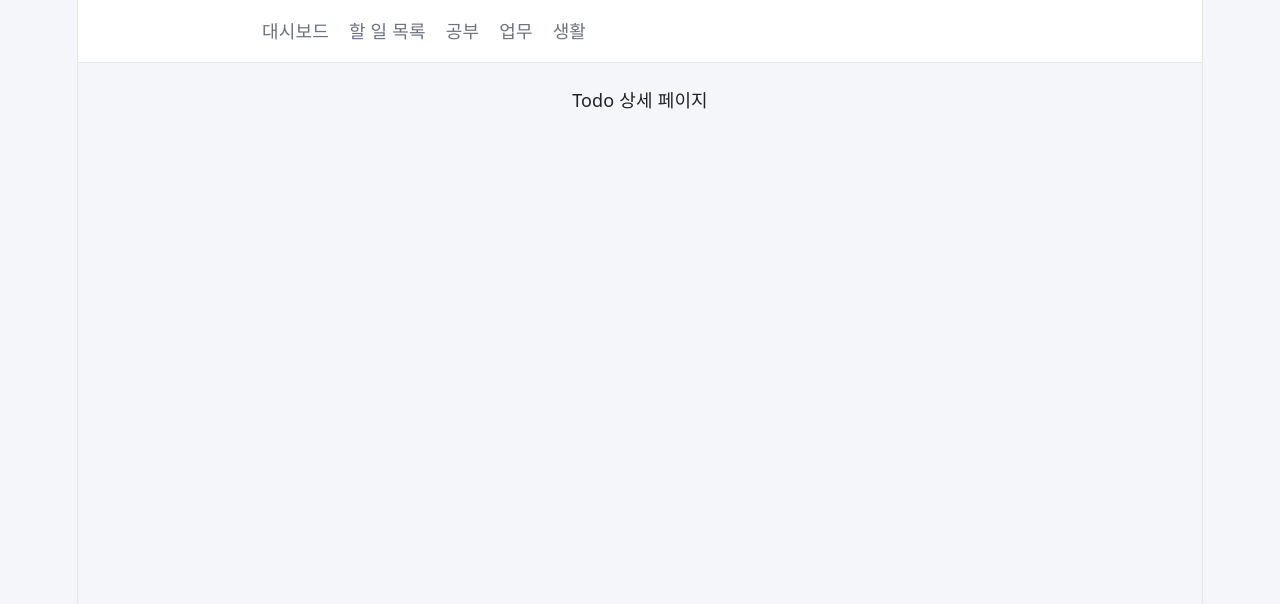
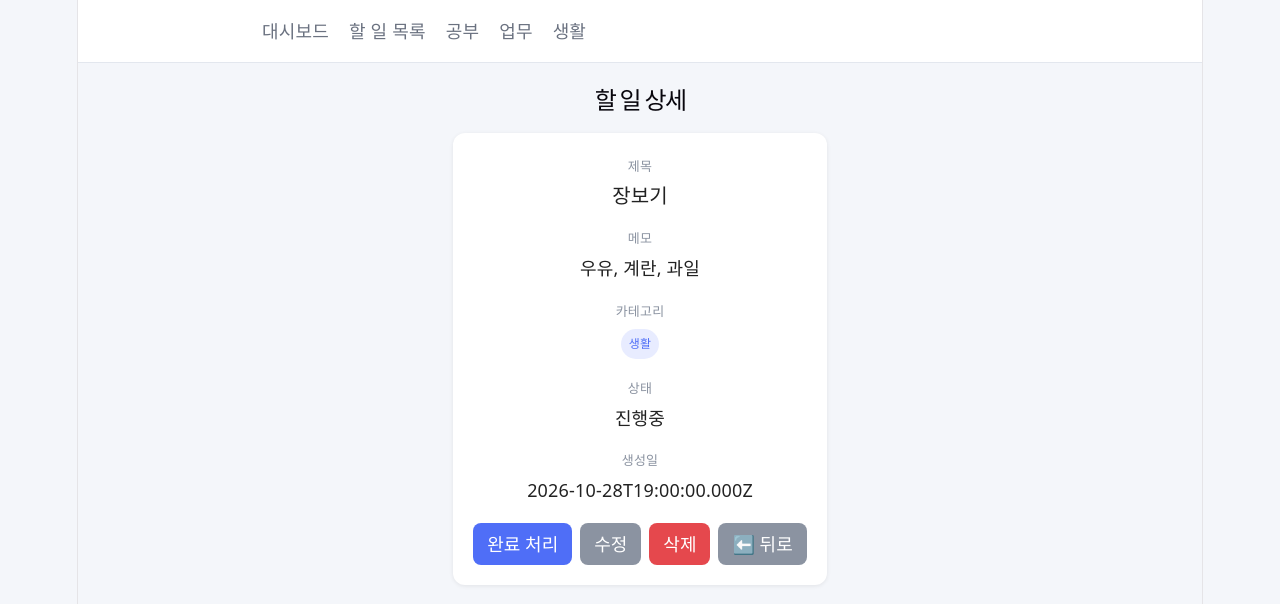
Before and after one commit to sjlimiei26/7_React, a React (Vite) app in the folder todo-app/: page /todos/3 in a window 1280 px wide. Shown: the top 604 px of the page. Built offline with nearby package versions, Linux system fonts and the light colour scheme.

Commit message:
20261029 todo-app : TodoDetailPage

```diff
--- a/todo-app/src/pages/TodoDetailPage.jsx
+++ b/todo-app/src/pages/TodoDetailPage.jsx
@@ -1,9 +1,102 @@
+import styled from 'styled-components'
+import { Link, useParams } from 'react-router-dom'
+
+import { PageTitle, Card, Badge, Button, EmptyText } from '../styles/common'
+import { useTodoStore } from '../store/useTodoStore'
+import { CATEGORIES } from '../constants'
+
+const Field = styled.div`
+  margin-bottom: 16px;
+`
+
+const Label = styled.div`
+  font-size: 13px;
+  color: #8b93a1;
+  margin-bottom: 4px;
+`
+
+const Input = styled.input`
+  width: 100%;
+  padding: 8px 10px;
+  border: 1px solid #d5dae3;
+  border-radius: 8px;
+`
+
+const Select = styled.select`
+  padding: 8px 10px;
+  border: 1px solid #d5dae3;
+  border-radius: 8px;
+  background: #fff;
+`
+
+const Buttons = styled.div`
+  display: flex;
+  gap: 8px;
+  margin-top: 20px;
+`
+
 function TodoDetailPage() {
+  // URL의 :id 부분을 추출
+  const { id } = useParams()
+
+  const todo = useTodoStore((state)=>state.todos.find((todo)=>todo.id === id))
+
+  // 존재하지 않는 id인 경우 표시
+  if (!todo) {
     return (
-        <>
-            <p>Todo 상세 페이지</p>
-        </>
+      <>
+        <PageTitle>할 일을 찾을 수 없어요</PageTitle>
+        <Card>
+          <EmptyText>삭제되었거나 잘못된 주소입니다.</EmptyText>
+          <Link to="/todos">← 목록으로</Link>
+        </Card>
+      </>
     )
+  }
+
+  return (
+    <>
+      <PageTitle>할 일 상세</PageTitle>
+      <Card>
+        <Field>
+          <Label>제목</Label>
+          <div style={{ fontSize: 20, fontWeight: 600 }}>{todo.title}</div>
+        </Field>
+
+        <Field>
+          <Label>메모</Label>
+          <div>{todo.memo}</div>
+        </Field>
+
+        <Field>
+          <Label>카테고리</Label>
+          {/* 카테고리 페이지로 이동 */}
+          <Link to={`/category/${todo.category}`}>
+            <Badge>{ CATEGORIES[todo.category]?.label ?? todo.category}</Badge>
+          </Link>
+        </Field>
+
+        <Field>
+          <Label>상태</Label>
+          <div>{todo.done ? "완료" : "진행중"}</div>
+        </Field>
+
+        <Field>
+          <Label>생성일</Label>
+          <div>{todo.createdAt}</div>
+        </Field>
+
+        <Buttons>
+          <Button>
+            {todo.done ? "진행중으로 변경" : "완료 처리"}
+          </Button>
+          <Button $variant="ghost">수정</Button>
+          <Button $variant="danger">삭제</Button>
+          <Button $variant="ghost">⬅️ 뒤로</Button>
+        </Buttons>
+      </Card>
+    </>
+  )
 }
 
 export default TodoDetailPage
--- a/todo-app/src/store/useTodoStore.js
+++ b/todo-app/src/store/useTodoStore.js
@@ -60,7 +60,7 @@ export const useTodoStore = create(
                                 memo,
                                 category,
                                 done: false,
-                                createAt: new Date().toISOString()
+                                createdAt: new Date().toISOString()
                             }
                         ]
                     }))},
```
